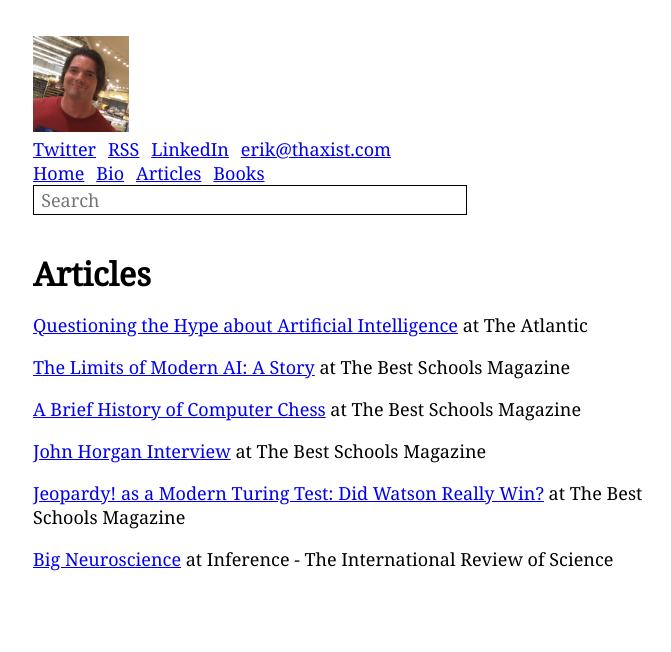
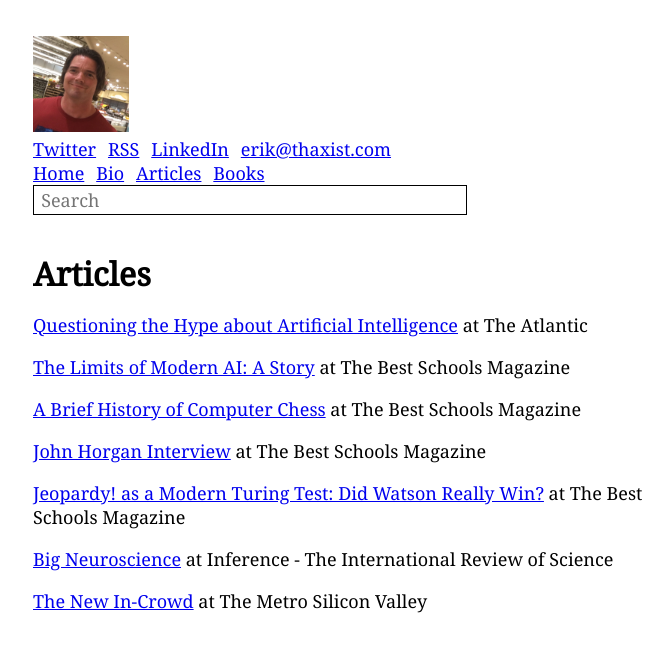
Before and after one commit to thaxist/thaxist.github.io, a Jekyll site: the page built from articles.md, in a window 1280 px wide. Shown: the top 652 px of the page, without its empty margins (287-958 px from the left). Built offline with Jekyll 4.4.1, drawn with Linux system fonts in a browser that asks for light colours.

Commit message:
Update articles.md

```diff
--- a/articles.md
+++ b/articles.md
@@ -20,3 +20,6 @@ at The Best Schools Magazine
 
 [Big Neuroscience](http://inference-review.com/article/big-neuroscience)
 at Inference - The International Review of Science
+
+[The New In-Crowd](http://www.sv411.com/index.php/2012/06/startup-experts-debate-merits-crowdfunding/)
+at The Metro Silicon Valley
```
